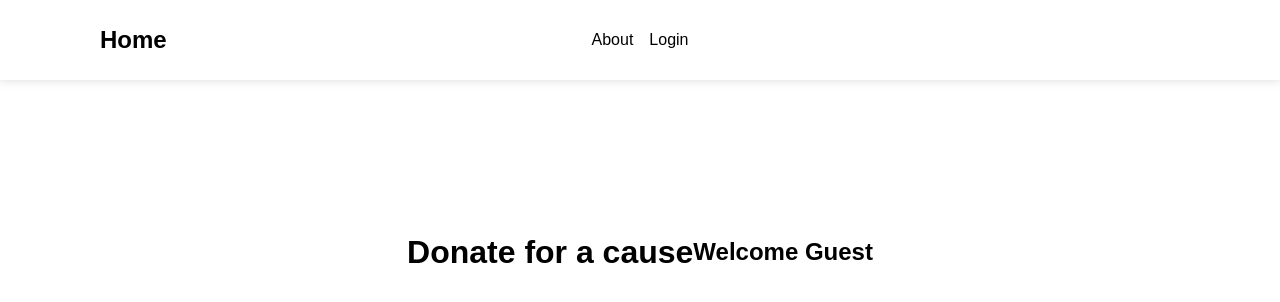
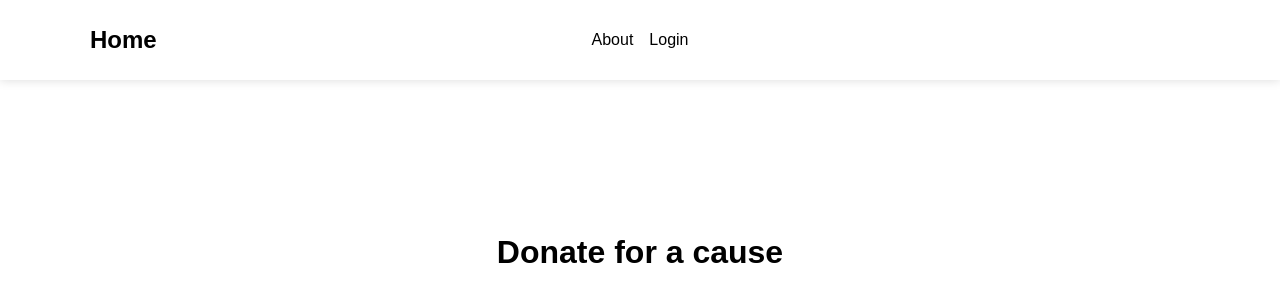
Before and after one commit to faizyabShah/Donate-for-a-cause, a React (Create React App) app in the folder frontend/: page / in a window 1280 px wide. Shown: the top 302 px of the page. Built offline with nearby package versions, Linux system fonts and the light colour scheme; a small style sheet from the web is missing; a web font is replaced by a local one.

Commit message:
logout added

```diff
--- a/frontend/src/App.scss
+++ b/frontend/src/App.scss
@@ -8,3 +8,11 @@
     height: 100%;
     flex-grow: 1;
 }
+
+.btn {
+    border: none;
+    border-radius: 1rem;
+    padding: 0.25rem 1rem;
+    font-size: 1rem;
+    cursor: pointer;
+}
--- a/frontend/src/actions/user.js
+++ b/frontend/src/actions/user.js
@@ -22,3 +22,7 @@ export const login = function (formData, dispatch) {
     dispatch({type: 'LOGIN', payload: {user: formData.username, token: "token"}})
 
 }
+
+export const logout = function (dispatch) {
+    dispatch({type: 'LOGOUT'})
+}
--- a/frontend/src/components/Navbar.js
+++ b/frontend/src/components/Navbar.js
@@ -1,24 +1,35 @@
-import { Link } from 'react-router-dom'
-import './Navbar.scss'
+import { Link } from "react-router-dom";
+import "./Navbar.scss";
+import { useUserContext } from "../hooks/userContextHook";
+import { logout } from "../actions/user";
 
+const Navbar = function ({ links }) {
+  const { isLoggedIn, user, dispatch } = useUserContext();
 
-const Navbar = function ( {links} ) {
   return (
     <header>
-        <div className='container-navbar'>
-            <Link to='/'>
+      <div className="container-navbar">
+        <Link to="/" className="logo">
           <h1>Home</h1>
         </Link>
-            {
-                links.map((link) => (
+        <div className="links">
+          {links.map((link) => (
             <Link to={link.path}>
               <h3>{link.name}</h3>
             </Link>
-                ))
-            }
+          ))}
+        </div>
+        <div className="userInfo">
+          {isLoggedIn ? <h2>Welcome {user}</h2> : null}
+          {isLoggedIn ? (
+            <button className="btn" onClick={() => logout(dispatch)}>
+              Logout
+            </button>
+          ) : null}
+        </div>
       </div>
     </header>
-    )
-  }
+  );
+};
 
-export default Navbar
+export default Navbar;
--- a/frontend/src/components/Navbar.scss
+++ b/frontend/src/components/Navbar.scss
@@ -17,9 +17,15 @@ header {
         position: relative;
         max-width: 1200px;
 
-        & a:first-child {
-            position: absolute;
-            left: 5%;
+        .links {
+            display: flex;
+            gap: 1rem;
+            flex-grow: 1;
+            justify-content: center;
+        }
+
+        .logo {
+            width: 250px;
             h1 {
                 font-size: 24px;
                 font-weight: 700;
@@ -41,6 +47,12 @@ header {
             }
         }
 
+        .userInfo {
+            display: flex;
+            gap: 1rem;
+            width: 250px;
+        }
+
     }
 
 }
--- a/frontend/src/pages/Home.js
+++ b/frontend/src/pages/Home.js
@@ -10,7 +10,6 @@ function Home() {
 
       <div className="info">
         <h1>Donate for a cause</h1>
-        {isLoggedIn ? <h2>Welcome {user}</h2> : <h2>Welcome Guest</h2>}
       </div>
       <div className="cards"></div>
 
```
Lines whose indentation alone changed are shown as unchanged.
